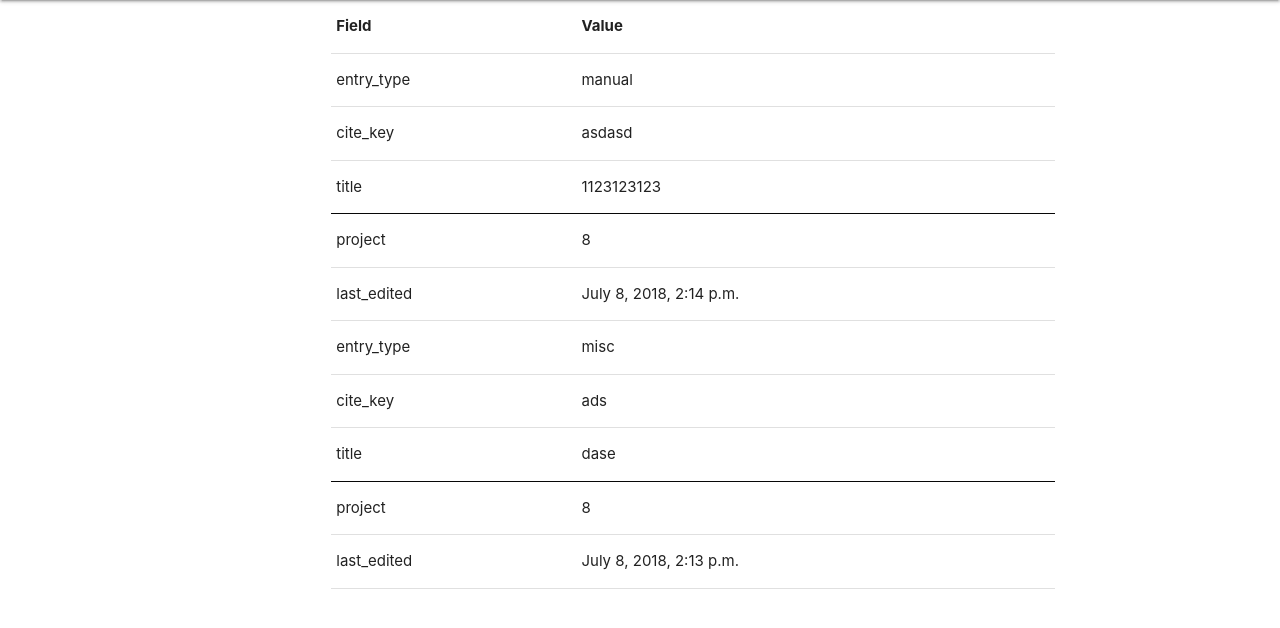
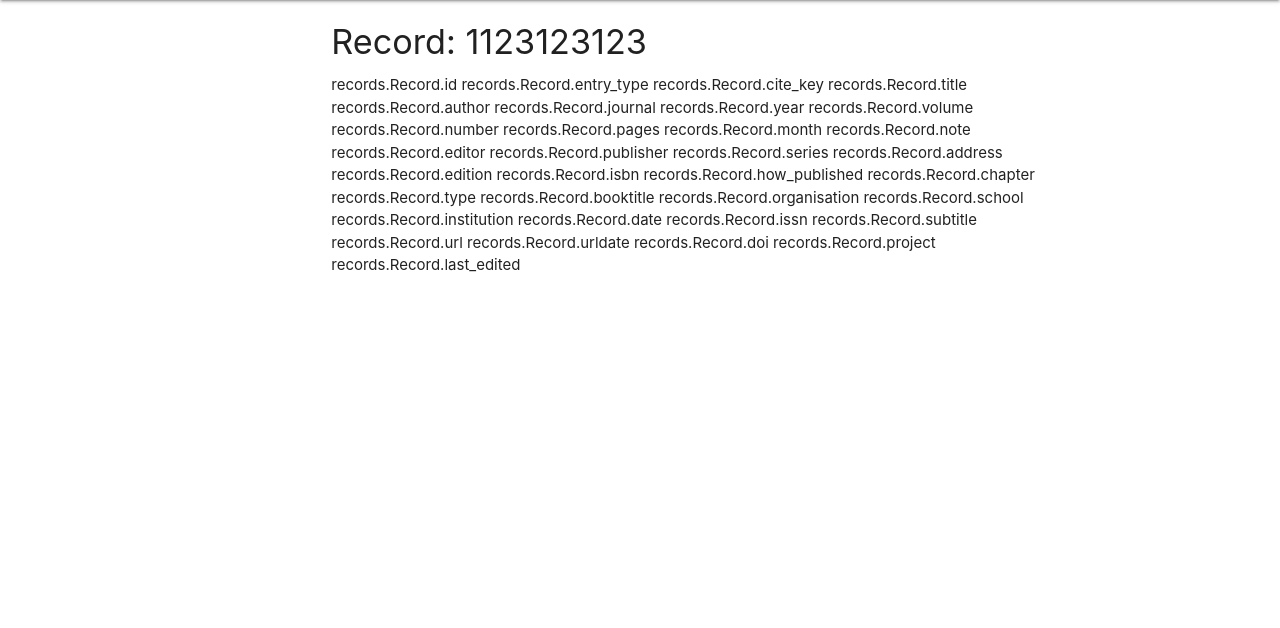
Before and after one commit to viktorSoftDev/multi-user-bibtex-manager, a Django app: a page that uses records/templates/records/record_detail.html in a window 1280 px wide. Shown: the part 64-692 px from the top of the page. Run offline with Django 3.2, Linux system fonts and the light colour scheme; data comes from the database, SQL or seed files in the repository; both versions use the stored data as it was after the commit; some libraries are stand-ins or nearby versions.

Commit message:
on to solving record detailView

```diff
--- a/records/forms.py
+++ b/records/forms.py
@@ -30,3 +30,19 @@ class SaveRecordForm(forms.ModelForm):
     class Meta:
         model = Record
         fields = '__all__'
+
+class ShowRecordForm(forms.ModelForm):
+    class Meta:
+        model = Record
+        fields = ['entry_type', 'cite_key']
+
+    def __init__(self,*args,**kwargs):
+        entry = kwargs.pop('entry')
+        super().__init__(*args,**kwargs)
+        for fieldname in ENTRY_TYPE_FIELDS[entry][0]:
+            self.fields[fieldname] = forms.CharField(required=True)
+
+        for fieldname in ENTRY_TYPE_FIELDS[entry][1]:
+            self.fields[fieldname] = forms.CharField(required=False)
+
+        self.layout = FORM_LAYOUT[entry]
--- a/records/models.py
+++ b/records/models.py
@@ -2,6 +2,8 @@ from django.db import models
 from django.urls import reverse
 from django.conf import Settings
 from datetime import datetime
+from django.utils.text import slugify
+
 # POST MODELS.PY
 # Create your models here.
 
@@ -67,6 +69,7 @@ class Record(models.Model):
     #############################################
 
 
+
     # A record belongs to a single project (to start with)
     project =       models.ForeignKey(Project, related_name='records', on_delete=models.SET_NULL, null=True, blank=True)
     # A record is made by a user, and is considered his/hers
@@ -87,13 +90,11 @@ class Record(models.Model):
 
     def save(self, *args,**kwargs):
         last_edited = datetime.now()
+
         super().save(*args,**kwargs)
-        pass
 
     def get_absolute_url(self):
-        return reverse('records:single',
-                        kwargs={'project': self.project.project_title,
-                                'pk':self.pk})
+        return reverse('projects:records:single',kwargs={'slug':self.project.slug, 'pk':self.pk})
 
 
     class Meta:
--- a/records/templates/records/record_detail.html
+++ b/records/templates/records/record_detail.html
@@ -1,31 +1,16 @@
 {% extends "records/record_base.html" %}
+{% load material_form %}
+{% block record_content %}
 
-
-{% block record_content %}
-<table>
-  <thead>
-    <tr>
-      <th>Field</th>
-      <th>Value</th>
-    </tr>
-  </thead>
-  <tbody>
-
-      {% for instance in data %}
-        {% for field, value in instance.fields.items %}
-          <tr>
-          {% if value %}
-            <td>{{ field }}</td>
-            <td>{{ value }}</td>
-          {% endif %}
-          </tr>
-        {% endfor %}
-      {% endfor %}
-
-  </tbody>
+<h4>Record: {{ record.title }}</h4>
 
 
 
-</table>
+
+{% for field in data %}
+
+ {% if field %} {{field}} {% endif %}
+
+{% endfor %}
 
 {% endblock %}
--- a/records/urls.py
+++ b/records/urls.py
@@ -4,7 +4,7 @@ from . import views
 app_name = 'records'
 
 urlpatterns = [
-    path('<int:pk>/', views.RecordDetail.as_view(), name='single'),
+    path('<int:pk>/', views.record_detail, name='single'),
     path('new/', views.create_record, name='create'),
     path('specific-form-ajax/<str:entry>/',views.specific_form_ajax, name='specific-form-ajax'),
 ]
--- a/records/views.py
+++ b/records/views.py
@@ -18,14 +18,22 @@ from django.contrib.auth import get_user_model
 User = get_user_model()
 
 
-class RecordDetail(generic.DetailView):
-    model = models.Record
 
-    def get_context_data(self, **kwargs):
-        context = super().get_context_data(**kwargs)
-        data = serializers.serialize("python", models.Record.objects.all())
-        context['data'] = data
-        return context
+def record_detail(request, slug, pk):
+    record = get_object_or_404(models.Record, pk=pk)
+    project = models.Project.objects.get(slug=slug)
+    template = 'records/record_detail.html'
+    form = forms.ShowRecordForm(instance=record, entry=record.entry_type)
+
+    data = record._meta.get_fields()
+
+    context = {
+        'record':record,
+        'project':project,
+        'data':data
+    }
+
+    return render(request,template,context)
 
 
 
@@ -57,20 +65,20 @@ class ProjectRecords(generic.ListView):
 def create_record(request, slug):
 
     project = get_object_or_404(models.Project, slug=slug)
+    context = {}
     if request.method == 'POST':
         form = forms.SaveRecordForm(request.POST)
         if form.is_valid():
             record = form.save(commit=False)
             record.project = project
             record.save()
-            return redirect('projects:single', slug)
+            return redirect('projects:single', slug=slug)
     else:
         form1 = forms.GeneralRecordForm()
-    context = {
-        'form1':form1,
-        'project_slug':slug,
-        'project':project,
-        }
+        context = {
+            'form1':form1,
+            'project':project,
+            }
     return render(request, 'records/record_form.html', context)
 
 def specific_form_ajax(request, slug, entry):
```
Also changed, not shown: projects/templates/projects/project_detail.html (+17 -3 lines), db.sqlite3, records/migrations/0004_auto_20180708_1302.py (added), records/migrations/0005_remove_record_slug.py (added).
